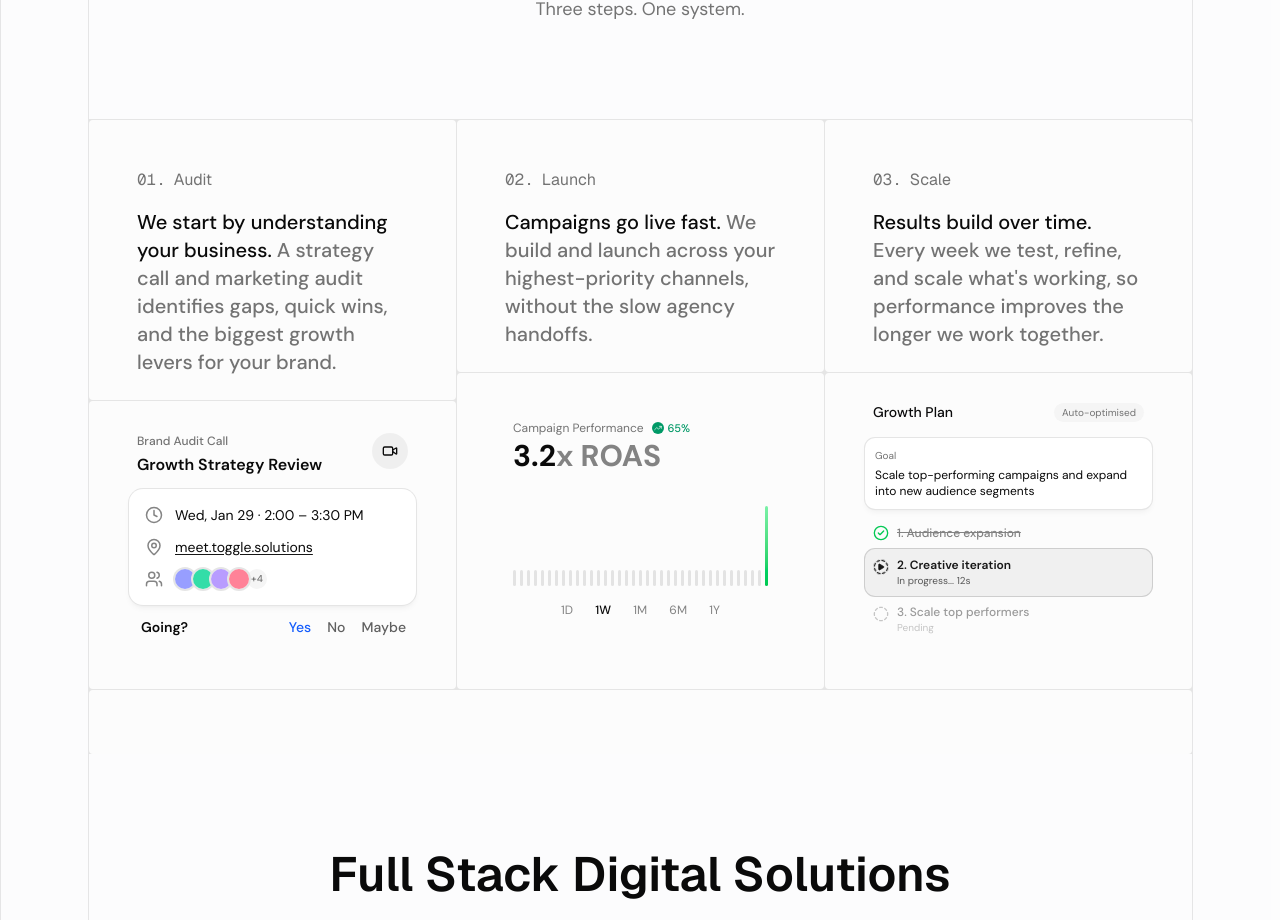
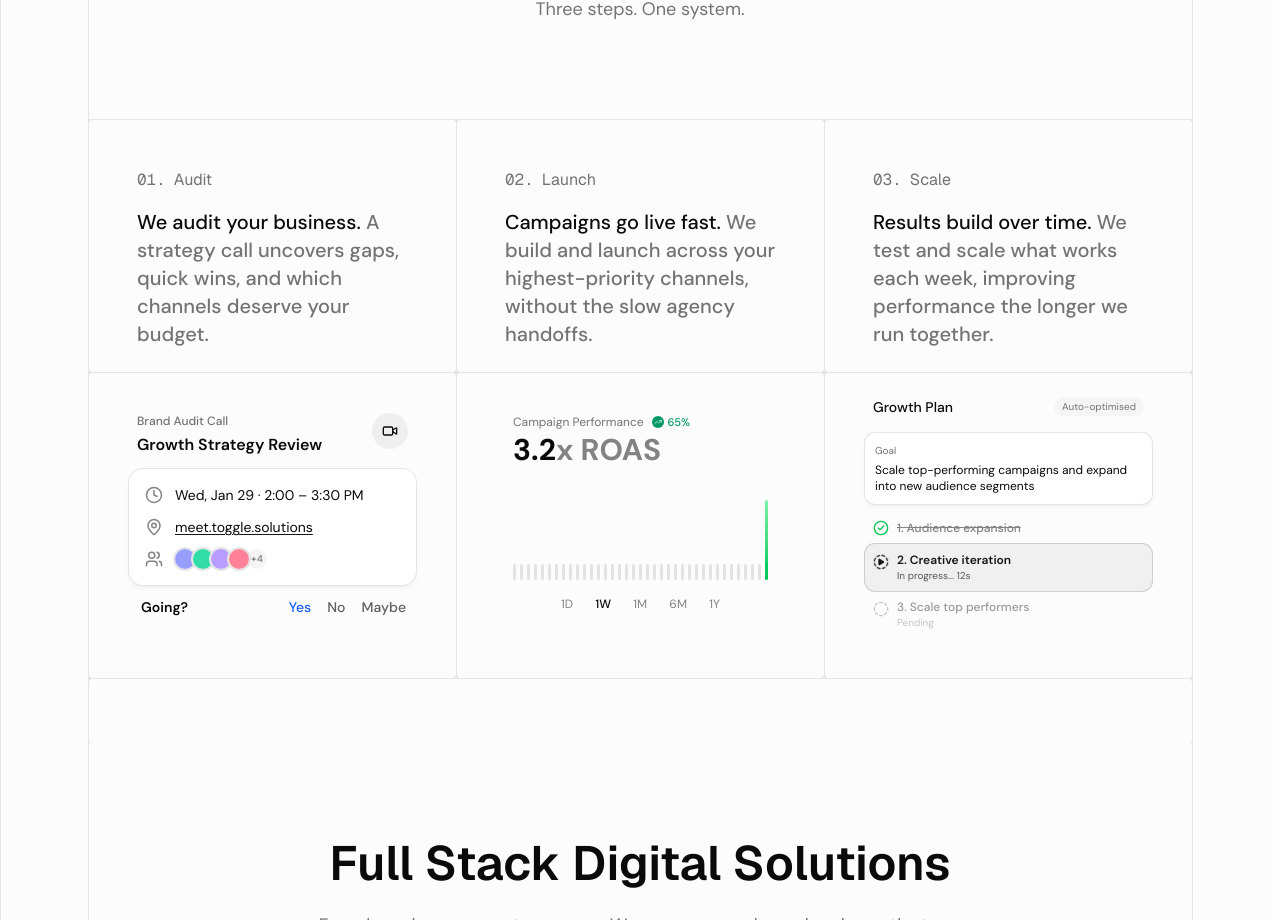
Before and after one commit to toggle-workspace/toggle-static, a Next.js app: page / in a window 1280 px wide. Shown: the part 2100-3020 px from the top of the page. Built offline with nearby package versions, Linux system fonts and the light colour scheme.

Commit message:
minor fixes

```diff
--- a/src/components/content-3.tsx
+++ b/src/components/content-3.tsx
@@ -36,7 +36,7 @@ export default function Content() {
               <div
                 data-grid-content="true"
                 data-slot="feature-card-content"
-                className="@4xl:px-12 @4xl:pt-12 space-y-4 p-6"
+                className="@4xl:px-12 @4xl:pt-12 space-y-4 p-6 @5xl:min-h-44"
               >
                 <h3
                   data-slot="feature-card-title"
@@ -49,10 +49,10 @@ export default function Content() {
                   className="text-muted-foreground text-xl font-medium"
                 >
                   <span className="text-foreground">
-                    We start by understanding your business.
+                    We audit your business.
                   </span>{" "}
-                  A strategy call and marketing audit identifies gaps, quick
-                  wins, and the biggest growth levers for your brand.
+                  A strategy call uncovers gaps, quick wins, and which channels
+                  deserve your budget.
                 </p>
               </div>
 
@@ -133,7 +133,7 @@ export default function Content() {
               <div
                 data-grid-content="true"
                 data-slot="feature-card-content"
-                className="@4xl:px-12 @4xl:pt-12 space-y-4 p-6"
+                className="@4xl:px-12 @4xl:pt-12 space-y-4 p-6 @5xl:min-h-44"
               >
                 <h3
                   data-slot="feature-card-title"
@@ -208,7 +208,7 @@ export default function Content() {
               <div
                 data-grid-content="true"
                 data-slot="feature-card-content"
-                className="@4xl:px-12 @4xl:pt-12 space-y-4 p-6"
+                className="@4xl:px-12 @4xl:pt-12 space-y-4 p-6 @5xl:min-h-44"
               >
                 <h3
                   data-slot="feature-card-title"
@@ -223,8 +223,8 @@ export default function Content() {
                   <span className="text-foreground">
                     Results build over time.
                   </span>{" "}
-                  Every week we test, refine, and scale what&apos;s working, so
-                  performance improves the longer we work together.
+                  We test and scale what works each week, improving performance
+                  the longer we run together.
                 </p>
               </div>
 
```
